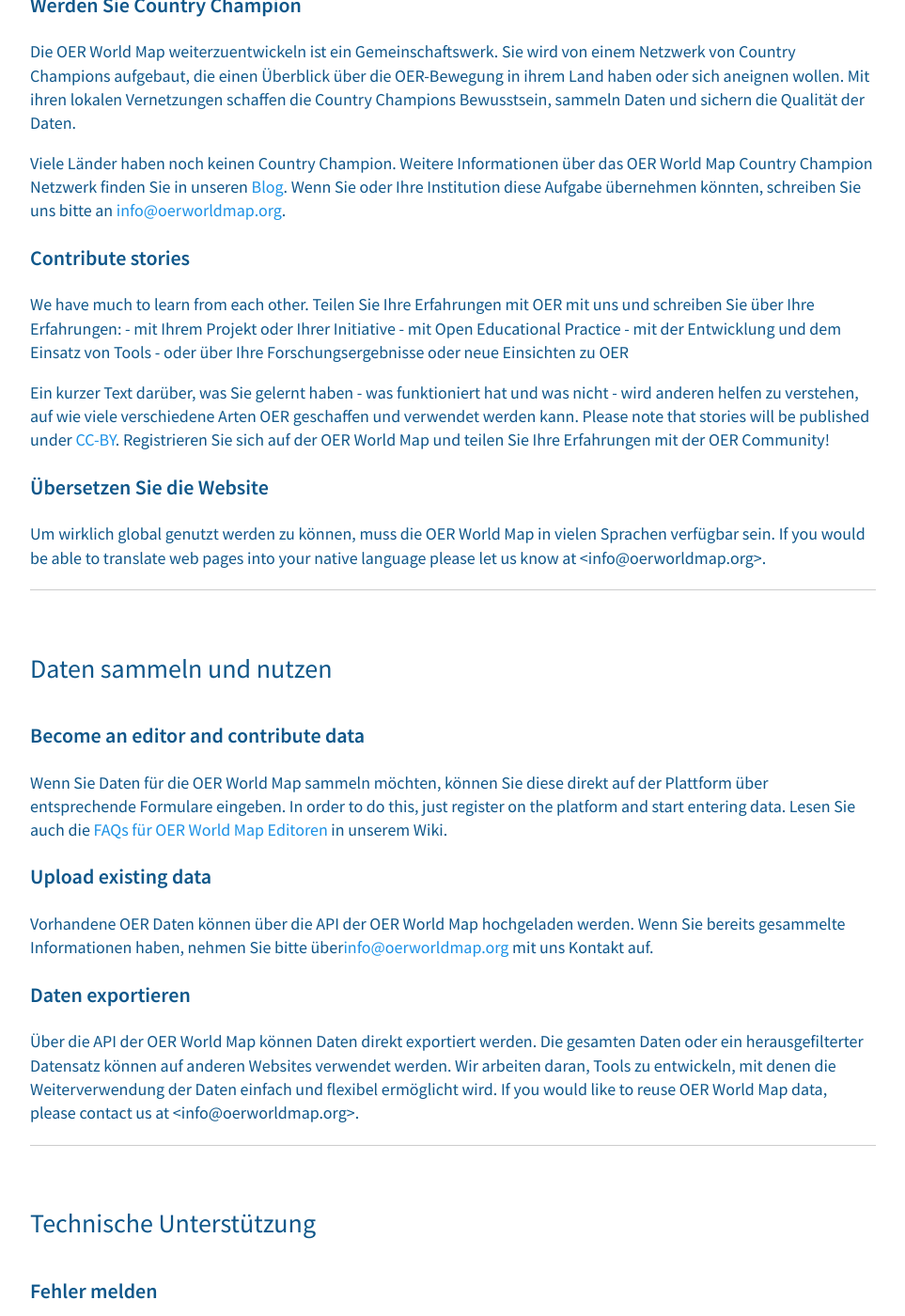
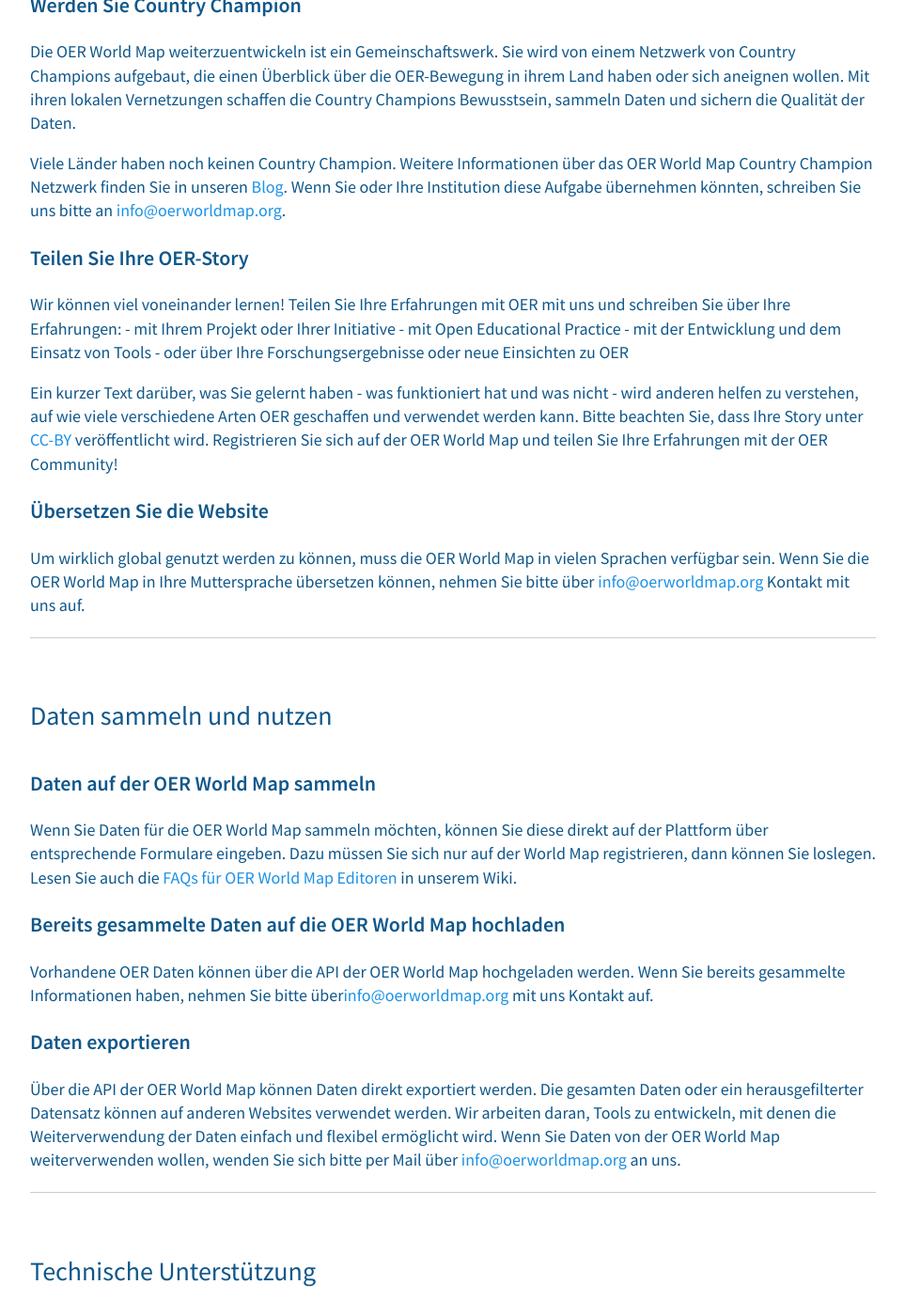
Before and after one commit to hbz/oerworldmap-ui, a Jekyll site: the page built from docs/contribute.de.md, in a window 1280 px wide and 1400 px high, scrolled down 378 px. Shown: the whole window at 94% size, without its empty margins (158-1121 px from the left). Built offline with Jekyll 4.4.1, drawn with Linux system fonts in a browser that asks for light colours; nearby versions of some CDN libraries; comment, search, counter and statistics services are not loaded; a style sheet for code colours, icons or effects is not loaded; some of the changed text lies outside the part shown.

Commit message:
New translations contribute.md (German)

```diff
--- a/docs/contribute.de.md
+++ b/docs/contribute.de.md
@@ -1,5 +1,5 @@
 ---
-title: Contribute
+title: Mithelfen
 ---
 ## Die OER World Map bekannter machen
 
@@ -13,31 +13,31 @@
 
 Viele Länder haben noch keinen Country Champion. Weitere Informationen über das OER World Map Country Champion Netzwerk finden Sie in unseren [Blog](https://oerworldmap.wordpress.com/2015/09/19/how-to-become-part-of-the-oer-world-map-country-champion-network/). Wenn Sie oder Ihre Institution diese Aufgabe übernehmen könnten, schreiben Sie uns bitte an [info@oerworldmap.org](mailto:in&#102;o&#64;oerw&#111;&#114;ldma&#112;&#46;org).
 
-### Contribute stories
+### Teilen Sie Ihre OER-Story
 
-We have much to learn from each other. Teilen Sie Ihre Erfahrungen mit OER mit uns und schreiben Sie über Ihre Erfahrungen: - mit Ihrem Projekt oder Ihrer Initiative - mit Open Educational Practice - mit der Entwicklung und dem Einsatz von Tools - oder über Ihre Forschungsergebnisse oder neue Einsichten zu OER
+Wir können viel voneinander lernen! Teilen Sie Ihre Erfahrungen mit OER mit uns und schreiben Sie über Ihre Erfahrungen: - mit Ihrem Projekt oder Ihrer Initiative - mit Open Educational Practice - mit der Entwicklung und dem Einsatz von Tools - oder über Ihre Forschungsergebnisse oder neue Einsichten zu OER
 
-Ein kurzer Text darüber, was Sie gelernt haben - was funktioniert hat und was nicht - wird anderen helfen zu verstehen, auf wie viele verschiedene Arten OER geschaffen und verwendet werden kann. Please note that stories will be published under [CC-BY](https://creativecommons.org/licenses/by/4.0/). Registrieren Sie sich auf der OER World Map und teilen Sie Ihre Erfahrungen mit der OER Community!
+Ein kurzer Text darüber, was Sie gelernt haben - was funktioniert hat und was nicht - wird anderen helfen zu verstehen, auf wie viele verschiedene Arten OER geschaffen und verwendet werden kann. Bitte beachten Sie, dass Ihre Story unter [CC-BY](https://creativecommons.org/licenses/by/4.0/) veröffentlicht wird. Registrieren Sie sich auf der OER World Map und teilen Sie Ihre Erfahrungen mit der OER Community!
 
 ### Übersetzen Sie die Website
 
-Um wirklich global genutzt werden zu können, muss die OER World Map in vielen Sprachen verfügbar sein. If you would be able to translate web pages into your native language please let us know at <in&#102;o&#64;oerw&#111;&#114;ldma&#112;&#46;org>.
+Um wirklich global genutzt werden zu können, muss die OER World Map in vielen Sprachen verfügbar sein. Wenn Sie die OER World Map in Ihre Muttersprache übersetzen können, nehmen Sie bitte über [info@oerworldmap.org](mailto:in&#102;o&#64;oerw&#111;&#114;ldma&#112;&#46;org) Kontakt mit uns auf.
 
 * * *
 
 ## Daten sammeln und nutzen
 
-### Become an editor and contribute data
+### Daten auf der OER World Map sammeln
 
-Wenn Sie Daten für die OER World Map sammeln möchten, können Sie diese direkt auf der Plattform über entsprechende Formulare eingeben. In order to do this, just register on the platform and start entering data. Lesen Sie auch die [FAQs für OER World Map Editoren](https://github.com/hbz/oerworldmap/wiki/FAQs-for-OER-World-Map-editors) in unserem Wiki.
+Wenn Sie Daten für die OER World Map sammeln möchten, können Sie diese direkt auf der Plattform über entsprechende Formulare eingeben. Dazu müssen Sie sich nur auf der World Map registrieren, dann können Sie loslegen. Lesen Sie auch die [FAQs für OER World Map Editoren](https://github.com/hbz/oerworldmap/wiki/FAQs-for-OER-World-Map-editors) in unserem Wiki.
 
-### Upload existing data
+### Bereits gesammelte Daten auf die OER World Map hochladen
 
 Vorhandene OER Daten können über die API der OER World Map hochgeladen werden. Wenn Sie bereits gesammelte Informationen haben, nehmen Sie bitte über[info@oerworldmap.org](mailto:in&#102;o&#64;oerw&#111;&#114;ldma&#112;&#46;org) mit uns Kontakt auf.
 
 ### Daten exportieren
 
-Über die API der OER World Map können Daten direkt exportiert werden. Die gesamten Daten oder ein herausgefilterter Datensatz können auf anderen Websites verwendet werden. Wir arbeiten daran, Tools zu entwickeln, mit denen die Weiterverwendung der Daten einfach und flexibel ermöglicht wird. If you would like to reuse OER World Map data, please contact us at <in&#102;o&#64;oerw&#111;&#114;ldma&#112;&#46;org>.
+Über die API der OER World Map können Daten direkt exportiert werden. Die gesamten Daten oder ein herausgefilterter Datensatz können auf anderen Websites verwendet werden. Wir arbeiten daran, Tools zu entwickeln, mit denen die Weiterverwendung der Daten einfach und flexibel ermöglicht wird. Wenn Sie Daten von der OER World Map weiterverwenden wollen, wenden Sie sich bitte per Mail über [info@oerworldmap.org](mailto:in&#102;o&#64;oerw&#111;&#114;ldma&#112;&#46;org) an uns.
 
 * * *
 
@@ -45,7 +45,7 @@
 
 ### Fehler melden
 
-Please report any bugs you identify by opening a new ticket if you are registered on [GitHub](https://github.com/hbz/oerworldmap). Otherwise you can send a message to <in&#102;o&#64;oerw&#111;&#114;ldma&#112;&#46;org>.
+Bitte melden Sie uns technische Fehler. Wenn Sie auf [GitHub](https://github.com/hbz/oerworldmap) registriert sind, können Sie direkt ein Ticket anlegen, Otherwise you can send a message to <in&#102;o&#64;oerw&#111;&#114;ldma&#112;&#46;org>.
 
 ### Neue Funktionen vorschlagen
 
```
